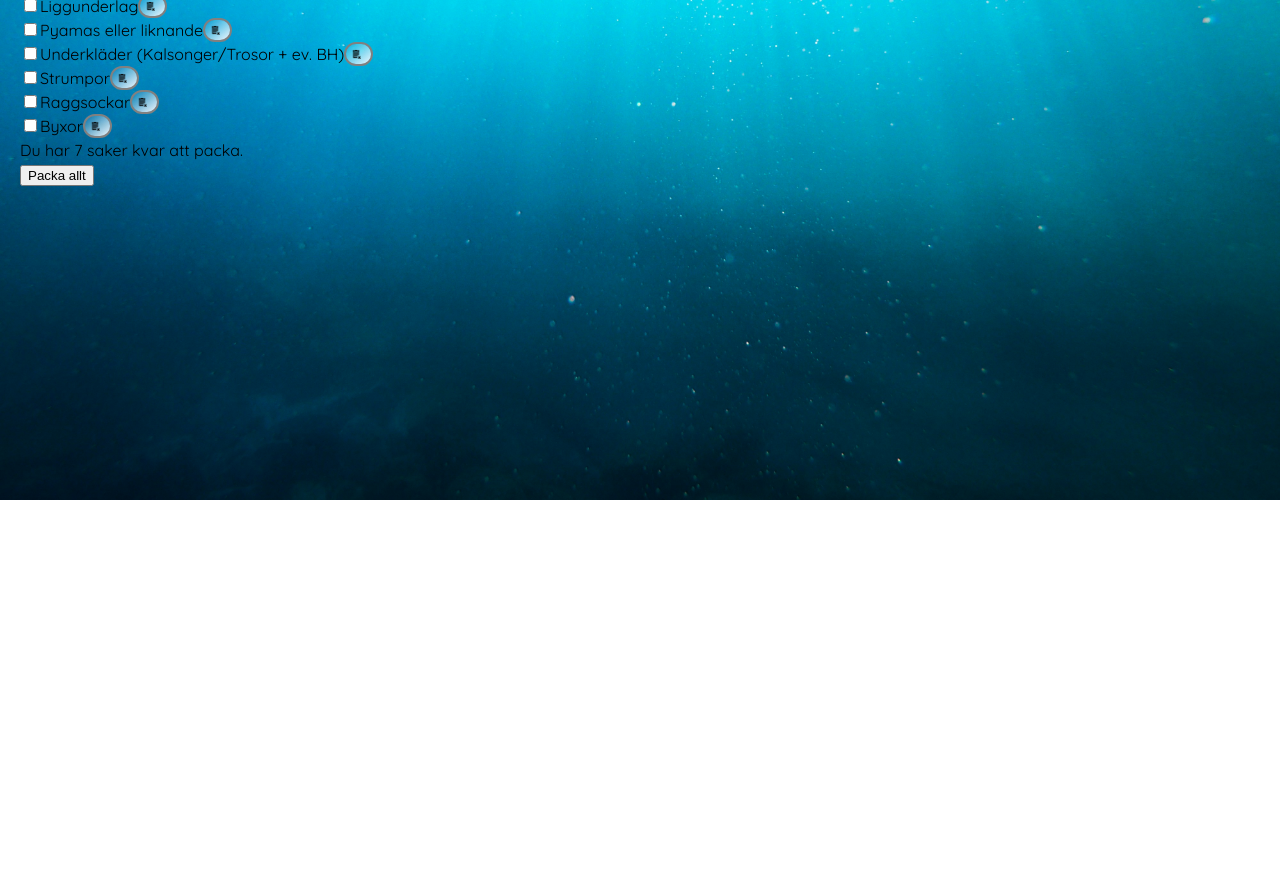
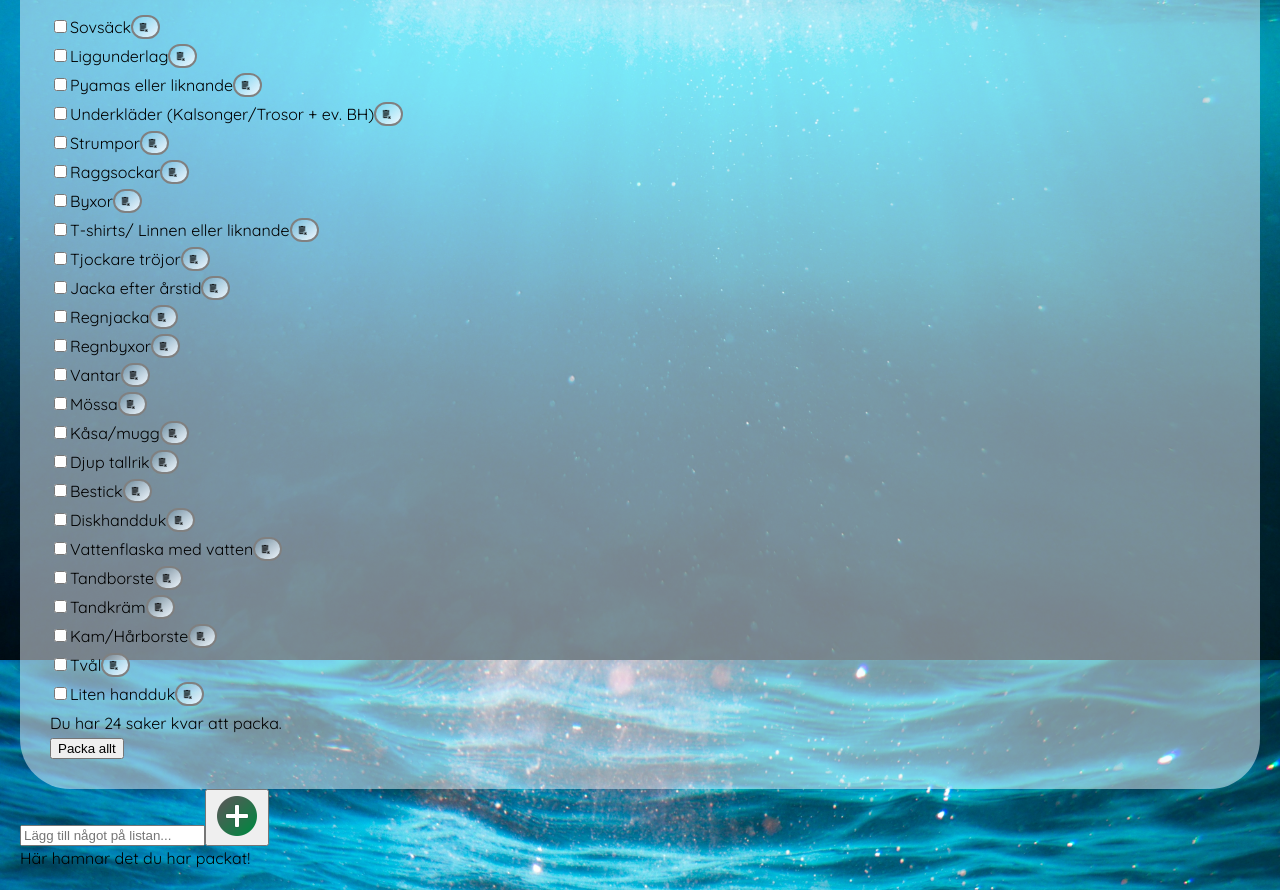
Before and after one commit to Tejpex/tallhagen, a React (Vite) app: page /packning in a window 1280 px wide. Shown: the part 300-1190 px from the top of the page. Before the commit the page ends 800 px from the top, so only its background shows below. Built offline with nearby package versions, Linux system fonts and the light colour scheme; a web font is replaced by a local one.

Commit message:
Added form to add items + list of packed items

```diff
--- /dev/null
+++ b/src/components/AddItem.jsx
@@ -0,0 +1,57 @@
+import { useState } from "react"
+import { useEquipment } from "../contexts/EquipmentContext"
+import addIcon from "/icon-add.png"
+
+export const AddItem = () => {
+  const { nextId, addItem } = useEquipment()
+  const [newItem, setNewItem] = useState({
+    id: null,
+    name: "",
+    done: false,
+    category: "",
+  })
+
+  const handleChange = (event) => {
+    setNewItem({
+      ...newItem,
+      name: event.target.value,
+      id: nextId,
+      done: false,
+      category: "My own",
+    })
+  }
+
+  const handleSubmit = (event) => {
+    event.preventDefault()
+    if (newItem.name) {
+      addItem(newItem)
+      setNewItem({ id: null, name: "" })
+    } else {
+      alert("Skriv något innan du kan lägga till det.")
+    }
+  }
+
+  return (
+    <div className="item-form">
+      <form className="form" onSubmit={handleSubmit}>
+        <label>
+          <input
+            className="input-field"
+            type="text"
+            name="item"
+            value={newItem.name}
+            onChange={handleChange}
+            placeholder="Lägg till något på listan..."
+          />
+        </label>
+        <button
+          type="submit"
+          className="submit-button"
+          aria-label="Button to add item"
+        >
+          <img className="add-icon" src={addIcon} alt="Add item icon" />
+        </button>
+      </form>
+    </div>
+  )
+}
--- a/src/components/PackList.jsx
+++ b/src/components/PackList.jsx
@@ -14,7 +14,7 @@ export const PackList = () => {
     )
   } else {
     return (
-      <div className="item-list">
+      <div className="info-box">
         <h2>Packning</h2>
         <p>
         Packa alltid kläder efter årstid – man ska kunna vara ute i alla väder
--- /dev/null
+++ b/src/components/PackedList.jsx
@@ -0,0 +1,35 @@
+import { Item } from "./Item"
+import { useEquipment } from "../contexts/EquipmentContext"
+
+export const PackedList = () => {
+  const { equipment } = useEquipment()
+
+  if (equipment.filter((item) => item.done === true).length === 0) {
+    return (
+      <div className="empty-state">
+        {/*<img src={Fries} alt="Icon of french fries" className="empty-state-pic"/>}*/}
+        <p>Här hamnar det du har packat!</p>
+      </div>
+    )
+  } else {
+    return (
+      <div className="info-box">
+        <h3>Packat</h3>
+        {equipment
+          .filter((item) => item.done === true)
+          .map((item) => (
+            <Item key={item.id} item={item} />
+          ))}
+        <div className="count-tasks">
+          <p>
+            Du har packat{" "}
+            {equipment.filter((item) => item.done === true).length} saker.
+          </p>
+         { /*<button className="move-all" onClick={deleteAllDone}>
+            Delete all
+        </button>*/}
+        </div>
+      </div>
+    )
+  }
+}
--- a/src/contexts/EquipmentContext.jsx
+++ b/src/contexts/EquipmentContext.jsx
@@ -46,34 +46,110 @@ export const EquipmentProvider = ({ children }) => {
       done: false,
       category: "Kläder",
     },
-
-
-    /*
-        <li>T-shirts/ Linnen eller liknande</li>
-        <li>Tjockare tröjor</li>
-        <li>Jacka efter årstid</li>
-        <li>Regnjacka</li>
-        <li>Regnbyxor</li>
-        <li>Vantar</li>
-        <li>Mössa</li>
-      </ul>
-      <ul> Äta
-        <li>Kåsa/mugg</li>
-        <li>Djup tallrik</li>
-        <li>Bestick</li>
-        <li>Diskhandduk</li>
-        <li>Vattenflaska med vatten</li>
-      </ul>
-      <ul> Hygien
-        <li>Tandborste</li>
-        <li>Tandkräm</li>
-        <li>Kam/Hårborste</li>
-        <li>Tvål</li>
-  <li>Liten handduk</li>*/
-
-
+    {
+      id: 8,
+      name: "T-shirts/ Linnen eller liknande",
+      done: false,
+      category: "Kläder",
+    },
+    {
+      id: 9,
+      name: "Tjockare tröjor",
+      done: false,
+      category: "Kläder",
+    },
+    {
+      id: 10,
+      name: "Jacka efter årstid",
+      done: false,
+      category: "Kläder",
+    },
+    {
+      id: 11,
+      name: "Regnjacka",
+      done: false,
+      category: "Kläder",
+    },
+    {
+      id: 12,
+      name: "Regnbyxor",
+      done: false,
+      category: "Kläder",
+    },
+    {
+      id: 13,
+      name: "Vantar",
+      done: false,
+      category: "Kläder",
+    },
+    {
+      id: 14,
+      name: "Mössa",
+      done: false,
+      category: "Kläder",
+    },
+    {
+      id: 15,
+      name: "Kåsa/mugg",
+      done: false,
+      category: "Äta",
+    },
+    {
+      id: 16,
+      name: "Djup tallrik",
+      done: false,
+      category: "Äta",
+    },
+    {
+      id: 17,
+      name: "Bestick",
+      done: false,
+      category: "Äta",
+    },
+    {
+      id: 18,
+      name: "Diskhandduk",
+      done: false,
+      category: "Äta",
+    },
+    {
+      id: 19,
+      name: "Vattenflaska med vatten",
+      done: false,
+      category: "Äta",
+    },
+    {
+      id: 20,
+      name: "Tandborste",
+      done: false,
+      category: "Hygien",
+    },
+    {
+      id: 21,
+      name: "Tandkräm",
+      done: false,
+      category: "Hygien",
+    },
+    {
+      id: 22,
+      name: "Kam/Hårborste",
+      done: false,
+      category: "Hygien",
+    },
+    {
+      id: 23,
+      name: "Tvål",
+      done: false,
+      category: "Hygien",
+    },
+    {
+      id: 24,
+      name: "Liten handduk",
+      done: false,
+      category: "Hygien",
+    },
   ])
-  const [nextId, setNextId] = useState(1)
+  const [nextId, setNextId] = useState(25)
 
   const addItem = (newItem) => {
     setEquipment((prevEquipment) => [...prevEquipment, newItem])
--- a/src/pages/Equipment.jsx
+++ b/src/pages/Equipment.jsx
@@ -1,10 +1,9 @@
 import { NavBar } from "../components/NavBar"
 import { PackList } from "../components/PackList"
+import { PackedList } from "../components/PackedList"
+import { AddItem } from "../components/AddItem"
 import { EquipmentProvider } from "../contexts/EquipmentContext"
 import "./Equipment.css"
-//import { TaskForm } from "./components/TaskForm";
-
-//import { TasksDoneList } from "./components/TasksDoneList";
 
 export const Equipment = () => {
   return (
@@ -12,6 +11,8 @@ export const Equipment = () => {
       <EquipmentProvider>
         <NavBar />
         <PackList />
+        <AddItem />
+        <PackedList />
       </EquipmentProvider>
     </div>
   )
```
Also changed, not shown: public/icon-add.png (added).
